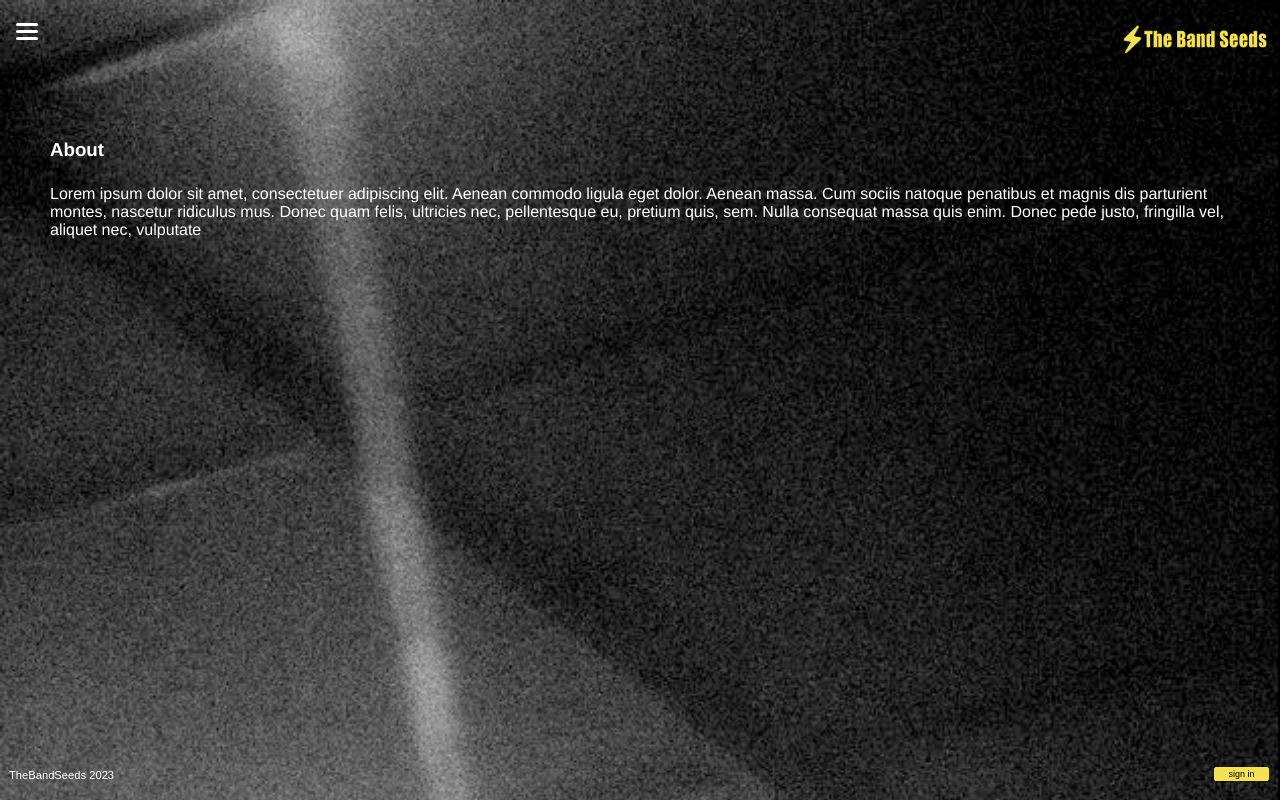
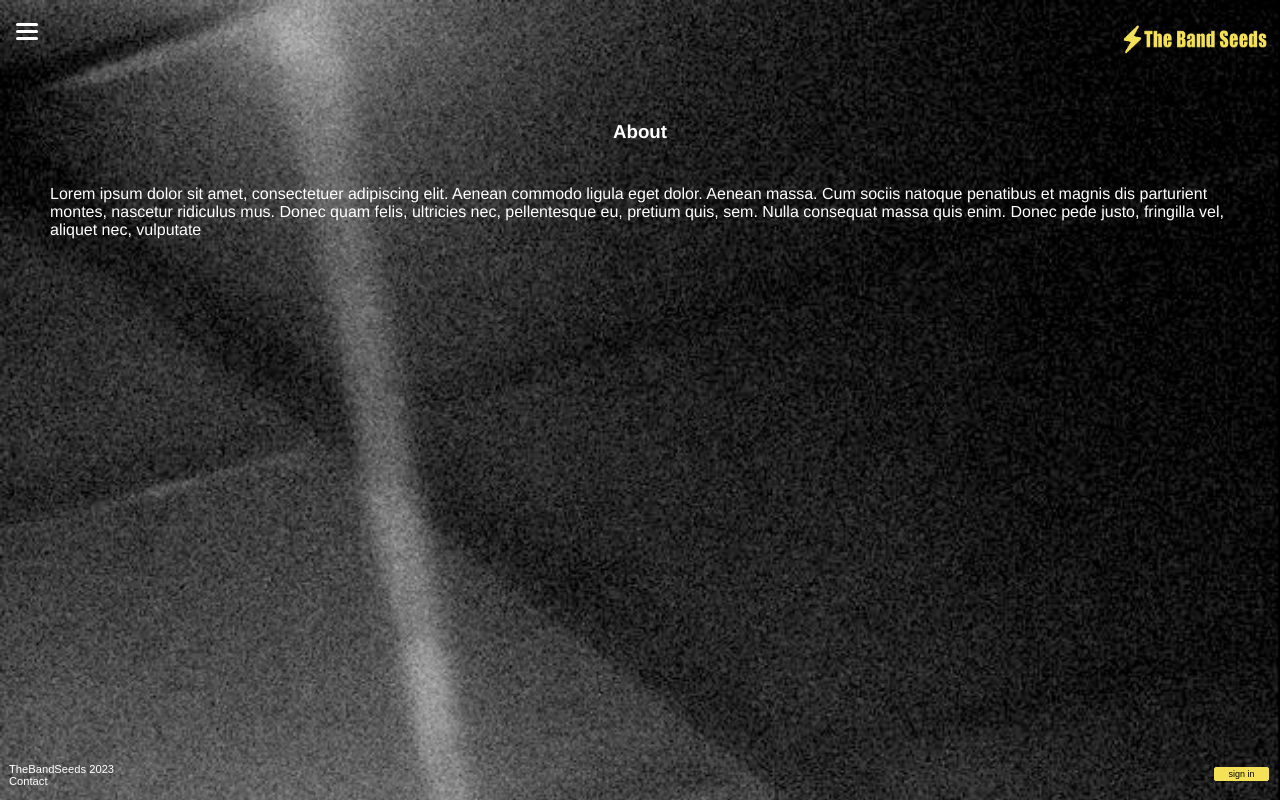
Before and after one commit to JoseMTrias/my-capstone-app, a Next.js app: page /about in a window 1280 px wide. Built offline with nearby package versions, Linux system fonts and the light colour scheme; no server answers.

Commit message:
adding contact to footer

```diff
--- a/src/components/Footer/Footer.js
+++ b/src/components/Footer/Footer.js
@@ -5,7 +5,7 @@ export default function Footer() {
 	return (
 		<>
 		<StyledFooter>
-			<p>TheBandSeeds 2023</p>
+			<p >TheBandSeeds 2023<br></br><a className='footer-link-text' href='mailto:jmgarciatrias@gmail.com'>Contact</a></p>
 			<LoginButton></LoginButton>
 		</StyledFooter>
 		</>
--- a/src/components/Form/Form.js
+++ b/src/components/Form/Form.js
@@ -41,7 +41,6 @@ export default function Form() {
 					<option value="Drums">Drums</option>
 					<option value="Vocals">Vocals</option>
 				</select>
-				<br></br>
 				<label htmlFor="genre">GENRE</label>
 				<select className="select" id="genre" name="genre">
 					<option disabled selected value> -- select an option -- </option>
@@ -53,7 +52,6 @@ export default function Form() {
 					<option value="Electronic">Electronic</option>
 					<option value="Classical">Classical</option>
 				</select>
-				<br></br>
 				<label htmlFor="Location">LOCATION</label>
 				<select className="select" id="location" name="location">
 					<option disabled selected value> -- select an option -- </option>
--- a/src/pages/about.js
+++ b/src/pages/about.js
@@ -7,7 +7,7 @@ export default function AboutPage() {
 				<title key="title">About</title>
 				<meta key="description" name="description" content="About" />
 			</Head>
-			<h3 className='about-header'>About</h3>
+			<h3 className='map-header'>About</h3>
 			<p>
 				Lorem ipsum dolor sit amet, consectetuer adipiscing elit. Aenean commodo ligula eget
 				dolor. Aenean massa. Cum sociis natoque penatibus et magnis dis parturient montes,
--- a/src/styles.js
+++ b/src/styles.js
@@ -78,4 +78,8 @@ export const GlobalStyle = createGlobalStyle`
 		justify-content: center
 	}
 
+	.footer-link-text {
+		color: white;
+	}
+
 `;
```
